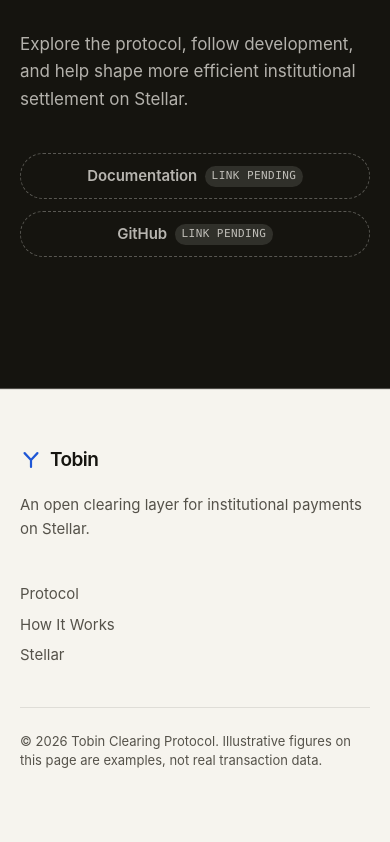
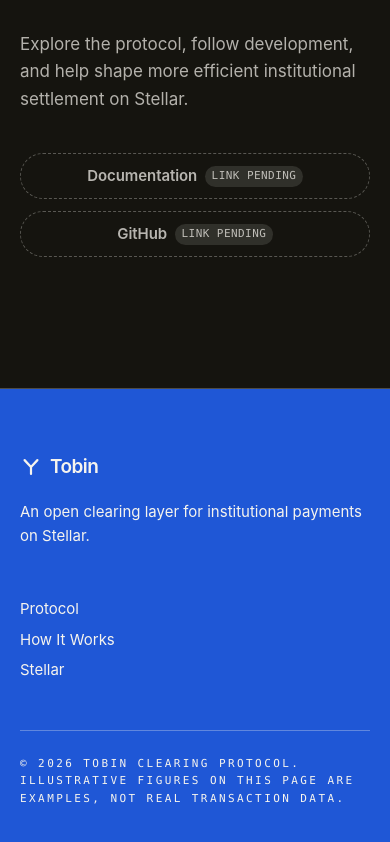
Before and after one commit to tobin-protocol/tobin, a Next.js app: page / in a window 390 px wide. Shown: the part 7137-7979 px from the top of the page. Built offline with nearby package versions, Linux system fonts and the light colour scheme; no server answers; a web font is replaced by a local one.

Commit message:
Restyle the footer on the accent surface
Accent blue background, full-opacity paper text (70% paper is 3.6:1 on
blue), paper logo mark so it never disappears, mono wide-tracked
copyright line. Content unchanged.

```diff
--- a/src/components/Footer.tsx
+++ b/src/components/Footer.tsx
@@ -2,14 +2,16 @@
 import { Container } from "./ui";
 import { Wordmark } from "./Wordmark";
 
-const linkClass = "rounded-md py-1 text-[0.9375rem] text-ink-soft transition-colors hover:text-ink";
+// Full paper on accent: anything dimmer drops below AA (70% paper is 3.6:1).
+const linkClass =
+  "rounded-md py-1 text-[0.9375rem] underline-offset-4 transition-[text-decoration-color] decoration-transparent underline hover:decoration-current";
 
 export function Footer() {
   return (
-    <footer className="border-t border-line py-14">
-      <Container className="grid gap-10 md:grid-cols-[1fr_auto] md:gap-16">
+    <footer data-surface="accent" data-nav-tone="dark" className="bg-accent py-16 text-paper">
+      <Container className="grid gap-12 md:grid-cols-[1fr_auto] md:gap-16">
         <div>
-          <Wordmark />
+          <Wordmark markClassName="text-paper" />
           <p className="text-body mt-4 max-w-[24rem] text-[0.9375rem]">
             An open clearing layer for institutional payments on Stellar.
           </p>
@@ -41,7 +43,7 @@
           </ul>
         </nav>
 
-        <p className="border-t border-line pt-6 text-[0.8125rem] text-ink-soft md:col-span-2">
+        <p className="spaced border-t border-paper/30 pt-6 leading-relaxed md:col-span-2">
           © 2026 Tobin Clearing Protocol. Illustrative figures on this page are
           examples, not real transaction data.
         </p>
```
